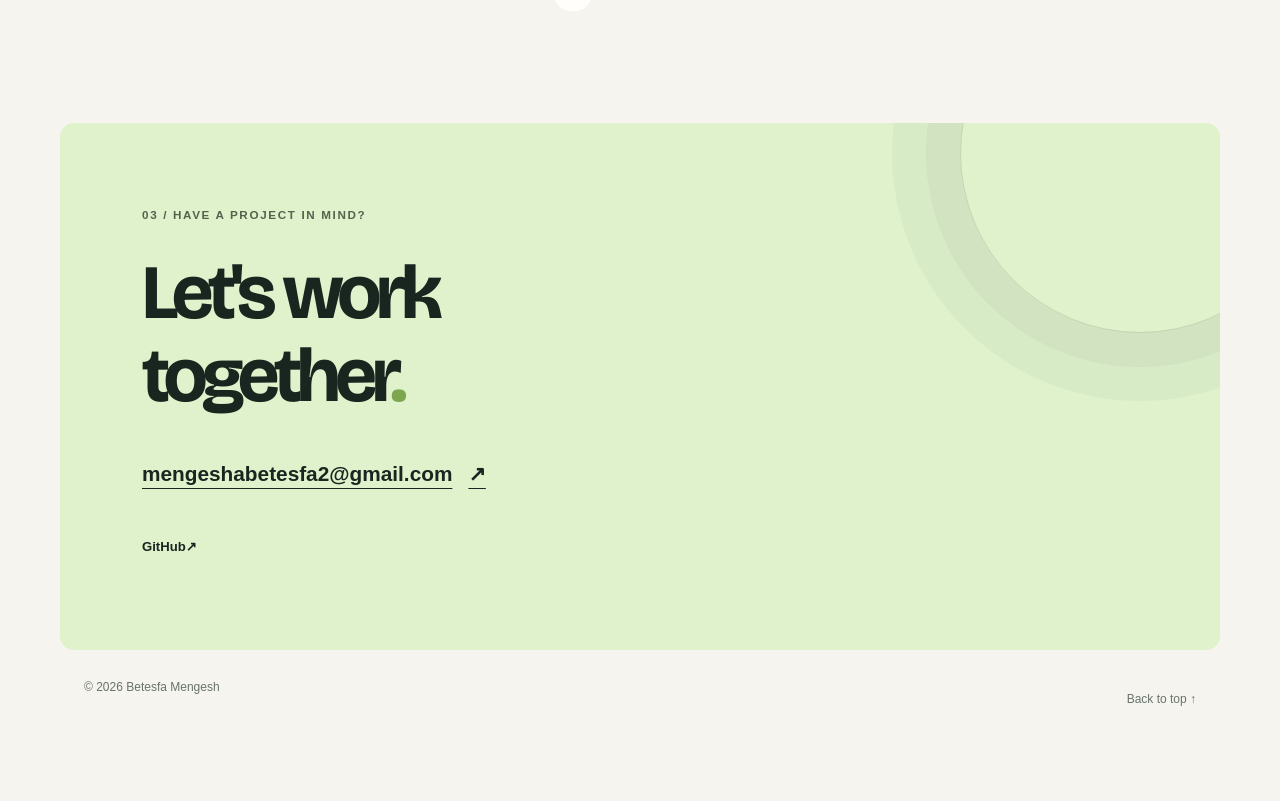
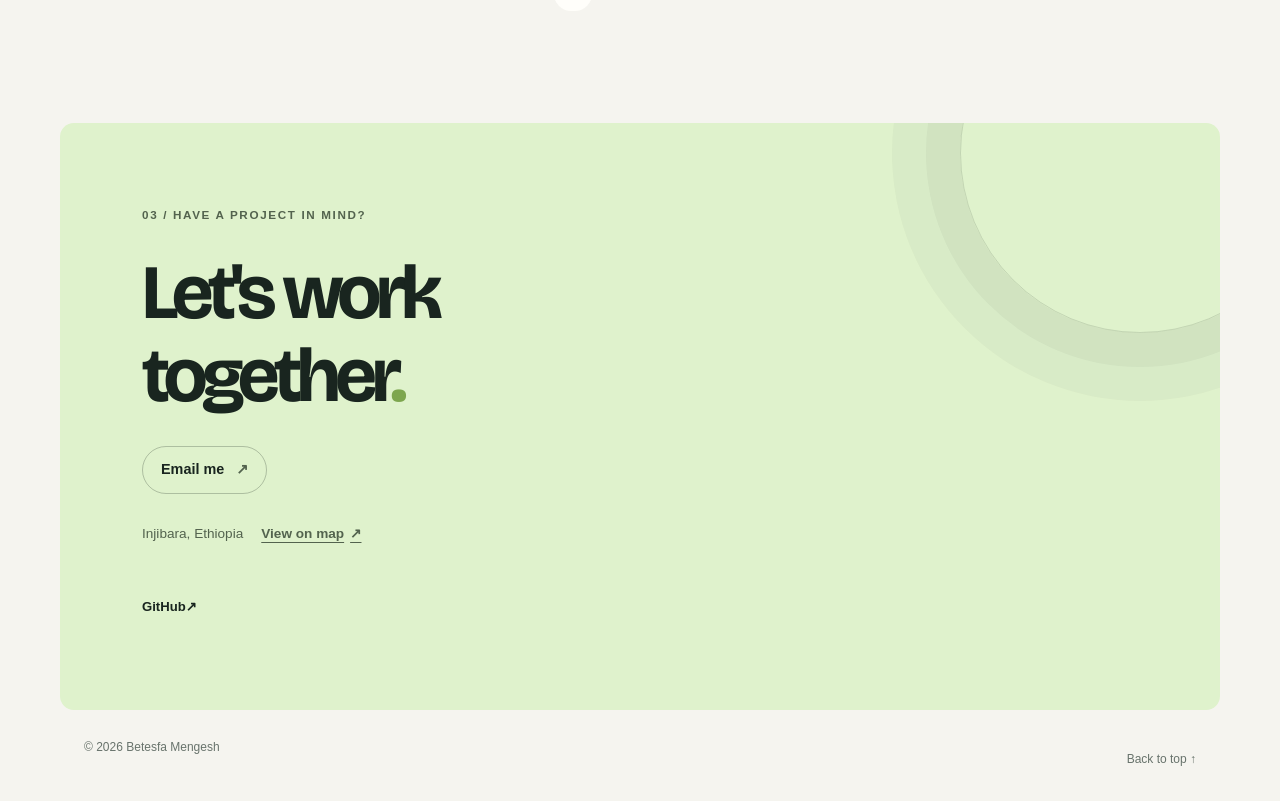
Before and after one commit to betesfa12/portfolio, a Next.js app: page / in a window 1280 px wide. Shown: the part 1863-2664 px from the top of the page. Before the commit the page ends 2613 px from the top, so only its background shows below. Built offline with nearby package versions, Linux system fonts and the light colour scheme.

Commit message:
Add phone, location and WhatsApp contact
Co-authored-by: Copilot <223556219+Copilot@users.noreply.github.com>

```diff
--- a/app/globals.css
+++ b/app/globals.css
@@ -121,7 +121,7 @@ h1, h2, h3 { font-family: var(--font-display), var(--font-body), sans-serif; lin
 .btn.primary { border-color: var(--accent); background: var(--accent); color: var(--accent-ink); }
 .text-link { min-height: 44px; display: inline-flex; align-items: center; gap: 4px; text-decoration: none; font-size: .9rem; font-weight: 700; transition: color .2s; }
 .text-link span, .btn span { font-size: 1.1em; }
-.hero-art { min-height: 390px; position: relative; display: grid; place-items: center; }
+.hero-art { min-height: 390px; position: relative; display: grid; place-items: center; overflow: clip; }
 .hero-art::before {
   content: "";
   position: absolute;
@@ -192,13 +192,37 @@ h1, h2, h3 { font-family: var(--font-display), var(--font-body), sans-serif; lin
 .contact-section::after { content: ""; position: absolute; width: 360px; aspect-ratio: 1; right: -100px; top: -150px; border: 1px solid rgb(25 37 31 / 14%); border-radius: 50%; box-shadow: 0 0 0 34px rgb(25 37 31 / 4%), 0 0 0 68px rgb(25 37 31 / 3%); pointer-events: none; }
 .contact-section .section-index { color: #53634e; }
 .contact-section h2 { position: relative; z-index: 1; margin-top: 28px; }
-.contact-link { min-height: 44px; position: relative; z-index: 1; display: inline-flex; align-items: center; gap: 16px; margin-top: 34px; font-size: clamp(1rem, 2.2vw, 1.3rem); font-weight: 700; text-decoration-thickness: 1px; text-underline-offset: 7px; }
+.contact-options { position: relative; z-index: 1; display: flex; flex-wrap: wrap; gap: 12px; margin-top: 28px; }
+.contact-link { min-height: 48px; display: inline-flex; align-items: center; gap: 12px; padding: 0 18px; border: 1px solid rgb(25 37 31 / 25%); border-radius: 999px; font-size: .9rem; font-weight: 700; text-decoration: none; transition: background-color .2s, transform .2s; }
+.contact-link:hover { transform: translateY(-2px); background: rgb(255 255 255 / 35%); }
+.contact-link span { color: #53634e; }
+.whatsapp-link { border-color: #718d59; background: #f5f4ef; }
+.location-details { position: relative; z-index: 1; display: flex; flex-wrap: wrap; align-items: center; gap: 8px 18px; margin-top: 18px; color: #53634e; font-size: .85rem; }
+.location-details a { min-height: 44px; display: inline-flex; align-items: center; gap: 6px; font-weight: 700; text-decoration-thickness: 1px; text-underline-offset: 4px; }
 .contact-link span { text-decoration: none; }
 .socials { display: flex; gap: 20px; margin-top: 28px; }
 .socials a { min-height: 44px; display: inline-flex; align-items: center; font-size: .82rem; font-weight: 700; text-decoration: none; transition: color .2s; }
 .foot { display: flex; justify-content: space-between; gap: 20px; padding: 28px 24px; color: var(--muted); font-size: .75rem; }
 .foot a { text-decoration: none; }
 .foot a { min-height: 44px; display: inline-flex; align-items: center; }
+.whatsapp-float {
+  position: fixed;
+  z-index: 5;
+  right: max(20px, env(safe-area-inset-right));
+  bottom: max(20px, env(safe-area-inset-bottom));
+  width: 58px;
+  height: 58px;
+  display: grid;
+  place-items: center;
+  border: 2px solid var(--bg);
+  border-radius: 50%;
+  background: #168c55;
+  color: #fff;
+  box-shadow: 0 5px 20px rgb(0 0 0 / 22%);
+  transition: transform .2s, background-color .2s;
+}
+.whatsapp-float:hover { transform: translateY(-3px); background: #117447; }
+.whatsapp-float svg { width: 27px; height: 27px; fill: currentColor; }
 
 @media (max-width: 800px) {
   .hero { min-height: 0; grid-template-columns: 1fr; gap: 15px; padding-block: 90px 105px; }
--- a/app/page.tsx
+++ b/app/page.tsx
@@ -103,9 +103,38 @@ export default function Home() {
         <section id="contact" className="contact-section">
           <p className="section-index">03 / Have a project in mind?</p>
           <h2>Let&apos;s work<br />together<span className="name-period">.</span></h2>
-          <a className="contact-link" href={`mailto:${profile.email}`}>
-            {profile.email}<span aria-hidden="true">↗</span>
-          </a>
+          <div className="contact-options">
+            {profile.email && (
+              <a className="contact-link" href={`mailto:${profile.email}`}>
+                Email me <span aria-hidden="true">↗</span>
+              </a>
+            )}
+            {profile.phone && (
+              <a className="contact-link" href={`tel:${profile.phone}`}>
+                Call me <span aria-hidden="true">↗</span>
+              </a>
+            )}
+            {profile.whatsapp && (
+              <a
+                className="contact-link whatsapp-link"
+                href={`https://wa.me/${profile.whatsapp}?text=Hello%20Betesfa`}
+                target="_blank"
+                rel="noreferrer"
+              >
+                WhatsApp <span aria-hidden="true">↗</span>
+              </a>
+            )}
+          </div>
+          {(profile.location || profile.mapUrl) && (
+            <div className="location-details">
+              {profile.location && <span>{profile.location}</span>}
+              {profile.mapUrl && (
+                <a href={profile.mapUrl} target="_blank" rel="noreferrer">
+                  View on map <span aria-hidden="true">↗</span>
+                </a>
+              )}
+            </div>
+          )}
           <div className="socials">
             {profile.socials.map((social) => (
               <a key={social.label} href={social.href} target="_blank" rel="noreferrer">{social.label} <span aria-hidden="true">↗</span></a>
@@ -114,6 +143,20 @@ export default function Home() {
         </section>
       </main>
 
+      {profile.whatsapp && (
+        <a
+          className="whatsapp-float"
+          href={`https://wa.me/${profile.whatsapp}?text=Hello%20Betesfa`}
+          target="_blank"
+          rel="noreferrer"
+          aria-label="Contact Betesfa on WhatsApp"
+        >
+          <svg viewBox="0 0 24 24" aria-hidden="true">
+            <path d="M20.5 3.5A11.8 11.8 0 0 0 12.1 0C5.6 0 .3 5.3.3 11.8c0 2.1.6 4.2 1.6 6L0 24l6.4-1.7a11.8 11.8 0 0 0 5.7 1.5h.1c6.5 0 11.8-5.3 11.8-11.8 0-3.2-1.2-6.2-3.5-8.5ZM12.2 21.8c-1.8 0-3.5-.5-5-1.4l-.4-.2-3.8 1 1-3.7-.3-.4a9.8 9.8 0 0 1-1.5-5.2c0-5.4 4.4-9.8 9.8-9.8 2.6 0 5.1 1 6.9 2.9a9.7 9.7 0 0 1 2.9 6.9c0 5.5-4.4 9.9-9.7 9.9Zm5.4-7.4c-.3-.2-1.7-.8-2-.9-.3-.1-.5-.2-.7.2-.2.3-.7.9-.9 1.1-.2.2-.3.2-.6.1-.3-.2-1.2-.4-2.3-1.4-.9-.8-1.5-1.7-1.7-2-.2-.3 0-.5.1-.6l.5-.6c.2-.2.2-.3.3-.5.1-.2 0-.4 0-.6-.1-.2-.7-1.6-.9-2.1-.2-.5-.5-.4-.7-.4h-.6c-.2 0-.6.1-.9.4-.3.3-1.2 1.1-1.2 2.6s1.2 3 1.3 3.2c.2.2 2.3 3.5 5.6 4.9.8.3 1.4.5 1.9.6.8.2 1.5.2 2 .1.6-.1 1.7-.7 2-1.4.2-.7.2-1.3.2-1.4-.1-.1-.3-.2-.6-.3Z" />
+          </svg>
+        </a>
+      )}
+
       <footer className="foot">
         <span>© {new Date().getFullYear()} {profile.name}</span>
         <a href="#top">Back to top ↑</a>
--- a/lib/data.ts
+++ b/lib/data.ts
@@ -18,7 +18,10 @@ export const profile = {
     "Final-year student at Injibara University. I take ideas from understanding the problem all the way to a working product, with a focus on simplicity, speed and accessibility.",
   email: "mengeshabetesfa2@gmail.com",
   cv: undefined,
+  phone: "",
+  whatsapp: "",
   location: "Injibara, Ethiopia",
+  mapUrl: "https://www.google.com/maps/search/?api=1&query=Injibara%2C%20Ethiopia",
   socials: [{ label: "GitHub", href: "https://github.com/betesfa12" }],
 };
 
```
